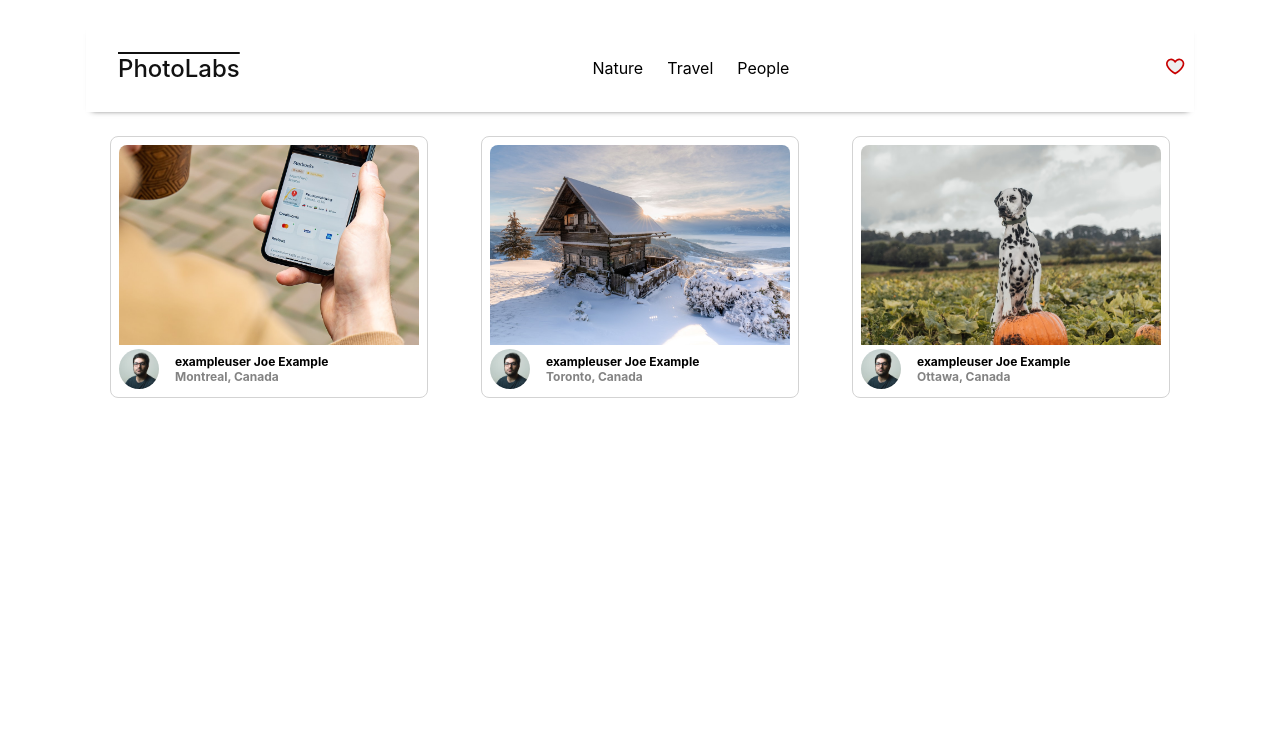
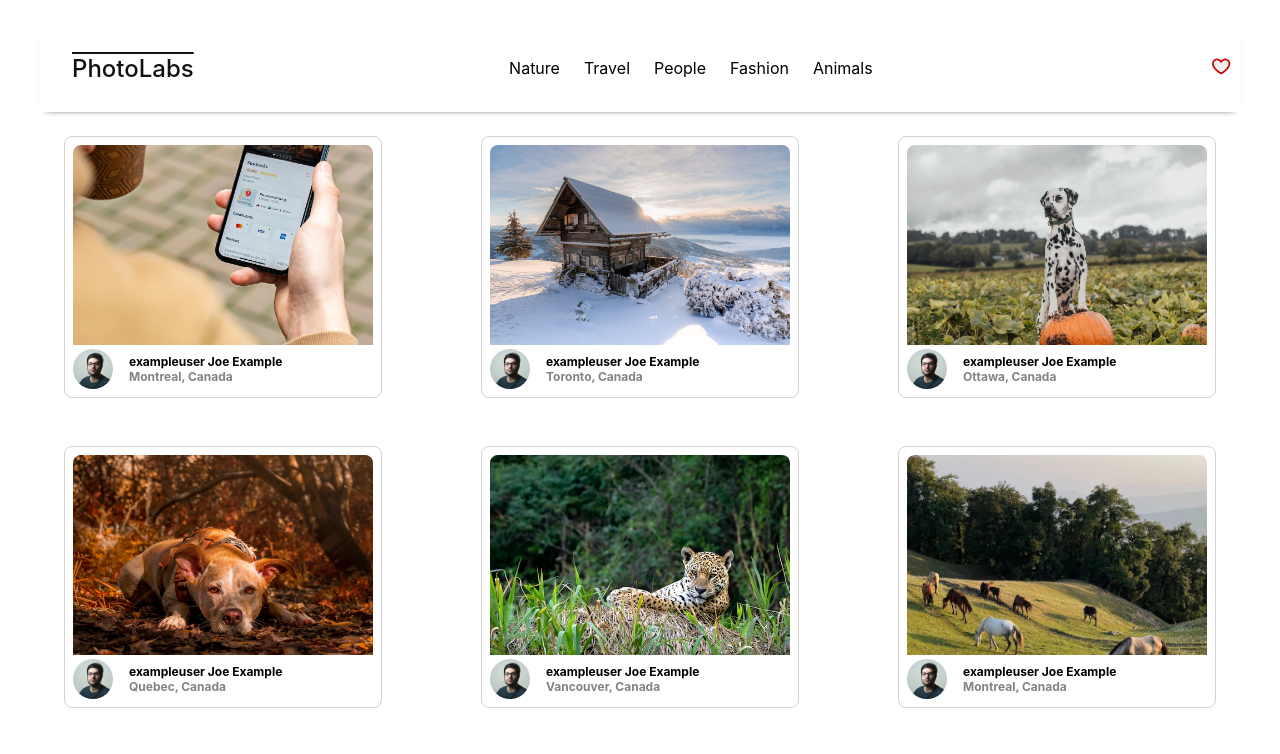
Before and after one commit to AStefankiv/photolabs, a React (Create React App) app in the folder frontend/: page / in a window 1280 px wide. Shown: the top 754 px of the page. Built offline with nearby package versions, Linux system fonts and the light colour scheme; the HTML template or start-up script is replaced by a standard one.

Commit message:
Consumed mock data to populate the photos and topics

```diff
--- a/frontend/src/App.jsx
+++ b/frontend/src/App.jsx
@@ -1,21 +1,16 @@
 import React from 'react';
 
-// import PhotoListItem from './components/PhotoListItem';
 import './App.scss';
 import HomeRoute from 'components/HomeRoute';
+import topics from './mocks/topics';
 
-const sampleDataForTopicList = [
-  {id: "1", slug: "topic-1", title: "Nature",},
-  {id: "2", slug: "topic-2", title: "Travel",},
-  {id: "3", slug: "topic-3", title: "People",},
-];
-// const photos = new Array(3).fill(sampleDataForPhotoListItem);
+
 
 const App = () => {
   return (
     <div className="App">
       <div className="photo-list">
-        <HomeRoute topics={sampleDataForTopicList}/>
+        <HomeRoute topics={topics} />
       </div>
     </div>
   );
--- a/frontend/src/components/PhotoList.jsx
+++ b/frontend/src/components/PhotoList.jsx
@@ -2,65 +2,13 @@
 
 import "../styles/PhotoList.scss";
 import "../styles/PhotoListItem.scss";
+import photos from '../mocks/photos';
 
-const sampleDataForPhotoList = [
-  {
-    id: "1",
-    location: {
-      city: "Montreal",
-      country: "Canada",
-    },
-    urls: {
-      full: `${process.env.PUBLIC_URL}/Image-1-Full.jpeg`,
-      regular: `${process.env.PUBLIC_URL}/Image-1-Regular.jpeg`,
-    },
-    user: {
-      id: "1",
-      username: "exampleuser",
-      name: "Joe Example",
-      profile: `${process.env.PUBLIC_URL}/profile-1.jpg`,
-    },
-  },
-  {
-    id: "2",
-    location: {
-      city: "Toronto",
-      country: "Canada",
-    },
-    urls: {
-      full: `${process.env.PUBLIC_URL}/Image-2-Full.jpeg`,
-      regular: `${process.env.PUBLIC_URL}/Image-2-Regular.jpeg`,
-    },
-    user: {
-      id: "2",
-      username: "exampleuser",
-      name: "Joe Example",
-      profile: `${process.env.PUBLIC_URL}/profile-1.jpg`,
-    },
-  },
-  {
-    id: "3",
-    location: {
-      city: "Ottawa",
-      country: "Canada",
-    },
-    urls: {
-      full: `${process.env.PUBLIC_URL}/Image-3-Full.jpeg`,
-      regular: `${process.env.PUBLIC_URL}/Image-3-Regular.jpeg`,
-    },
-    user: {
-      id: "3",
-      username: "exampleuser",
-      name: "Joe Example",
-      profile: `${process.env.PUBLIC_URL}/profile-1.jpg`,
-    },
-  },
-];
 
 const PhotoList = () => {
   return (
     <ul className="photo-list">
-      {sampleDataForPhotoList.map((photo, index) => (
+      {photos.map((photo, index) => (
         <li key={index} className='photo-list__item'>
           <img className="photo-list__image" src={photo.urls.regular} alt="Photo"
           />
--- a/frontend/src/mocks/photos.js
+++ b/frontend/src/mocks/photos.js
@@ -14,7 +14,7 @@
     "name": "Joe Example",
     "profile": `${process.env.PUBLIC_URL}/profile-1.jpg`
   }
-}
+};
 
 const photo2 = {
   "id": "2",
@@ -32,7 +32,7 @@
     "name": "Joe Example",
     "profile": `${process.env.PUBLIC_URL}/profile-1.jpg`
   }
-}
+};
 
 const photo3 = {
   "id": "3",
@@ -50,7 +50,7 @@
     "name": "Joe Example",
     "profile": `${process.env.PUBLIC_URL}/profile-1.jpg`
   }
-}
+};
 
 const photo4 = {
   "id": "4",
@@ -69,7 +69,7 @@
     "name": "Joe Example",
     "profile": `${process.env.PUBLIC_URL}/profile-1.jpg`
   }
-}
+};
 
 const photo5 = {
   "id": "5",
@@ -87,7 +87,7 @@
     "name": "Joe Example",
     "profile": `${process.env.PUBLIC_URL}/profile-1.jpg`
   }
-}
+};
 
 const photo6 =  {
   "id": "6",
@@ -105,7 +105,7 @@
     "name": "Joe Example",
     "profile": `${process.env.PUBLIC_URL}/profile-1.jpg`
   }
-}
+};
 
 const photo7 = {
   "id": "7",
@@ -123,7 +123,7 @@
     "name": "Joe Example",
     "profile": `${process.env.PUBLIC_URL}/profile-1.jpg`
   }
-}
+};
 
 const photo8 = {
   "id": "8",
@@ -141,7 +141,7 @@
     "name": "Joe Example",
     "profile": `${process.env.PUBLIC_URL}/profile-1.jpg`
   }
-}
+};
 
 const photo9 = {
   "id": "9",
@@ -159,7 +159,7 @@
     "name": "Joe Example",
     "profile": `${process.env.PUBLIC_URL}/profile-1.jpg`
   }
-}
+};
 
 const photo10 = {
   "id": "10",
@@ -177,7 +177,7 @@
     "name": "Joe Example",
     "profile": `${process.env.PUBLIC_URL}/profile-1.jpg`
   }
-}
+};
 
 
 
@@ -185,7 +185,7 @@
 const photos = [
   {
     ...photo1,
-    similar_photos: {
+    SIMILAR_PHOTOS: {
       photo2,
       photo3,
       photo4,
@@ -194,7 +194,7 @@
   },
   {
     ...photo2,
-    similar_photos: {
+    SIMILAR_PHOTOS: {
       photo2,
       photo3,
       photo4,
@@ -203,7 +203,7 @@
   },
   {
     ...photo3,
-    similar_photos: {
+    SIMILAR_PHOTOS: {
       photo2,
       photo3,
       photo4,
@@ -212,7 +212,7 @@
   },
   {
     ...photo4,
-    similar_photos: {
+    SIMILAR_PHOTOS: {
       photo2,
       photo3,
       photo4,
@@ -221,7 +221,7 @@
   },
   {
     ...photo5,
-    similar_photos: {
+    SIMILAR_PHOTOS: {
       photo2,
       photo3,
       photo4,
@@ -230,7 +230,7 @@
   },
   {
     ...photo6,
-    similar_photos: {
+    SIMILAR_PHOTOS: {
       photo2,
       photo3,
       photo4,
@@ -239,7 +239,7 @@
   },
   {
     ...photo7,
-    similar_photos: {
+    SIMILAR_PHOTOS: {
       photo2,
       photo3,
       photo4,
@@ -248,7 +248,7 @@
   },
   {
     ...photo8,
-    similar_photos: {
+    SIMILAR_PHOTOS: {
       photo2,
       photo3,
       photo4,
@@ -257,7 +257,7 @@
   },
   {
     ...photo9,
-    similar_photos: {
+    SIMILAR_PHOTOS: {
       photo2,
       photo3,
       photo4,
@@ -266,13 +266,13 @@
   },
   {
     ...photo10,
-    similar_photos: {
+    SIMILAR_PHOTOS: {
       photo2,
       photo3,
       photo4,
       photo5,
     }
   }
-]
+];
 
 export default photos;
```
Also changed, not shown: frontend/src/mocks/topics.js (line endings or trailing spaces).
